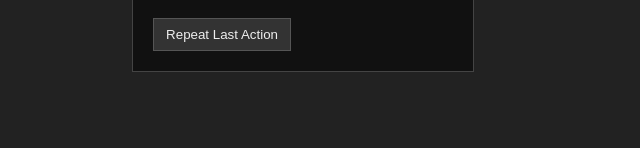
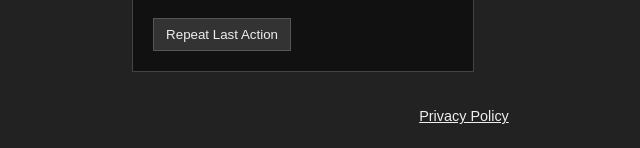
Before and after one commit to vvovchyk/pdf-editor, a Flask app: page / in a window 1280 px wide. Shown: the part 910-1058 px from the top of the page, without its empty margins (176-816 px from the left). Before the commit the page ends 982 px from the top, so only its background shows below. Run offline with Flask 3, Linux system fonts and the light colour scheme; some libraries are stand-ins or nearby versions.

Commit message:
реклама і згоди

```diff
--- a/static/style.css
+++ b/static/style.css
@@ -137,3 +137,12 @@ button {
 button:hover {
     background: #444;
 }
+#site-footer {
+    padding: 16px;
+    text-align: center;
+    font-size: 0.9rem;
+}
+
+#site-footer a {
+    color: inherit;
+}
--- a/templates/index.html
+++ b/templates/index.html
@@ -3,7 +3,7 @@
 <head>
     <meta charset="UTF-8">
     <title>PDF Cleaner Advanced</title>
-    <link rel="stylesheet" href="/static/style.css?v=5">
+    <link rel="stylesheet" href="/static/style.css?v=6">
 </head>
 <body class="dark">
 
@@ -131,6 +131,10 @@
     </aside>
 </div>
 
+<footer id="site-footer">
+    <a href="https://vovchak.io/privacy.html" target="_blank" rel="noopener noreferrer">Privacy Policy</a>
+</footer>
+
 <script src="/static/script.js?v=6"></script>
 </body>
 </html>
```
